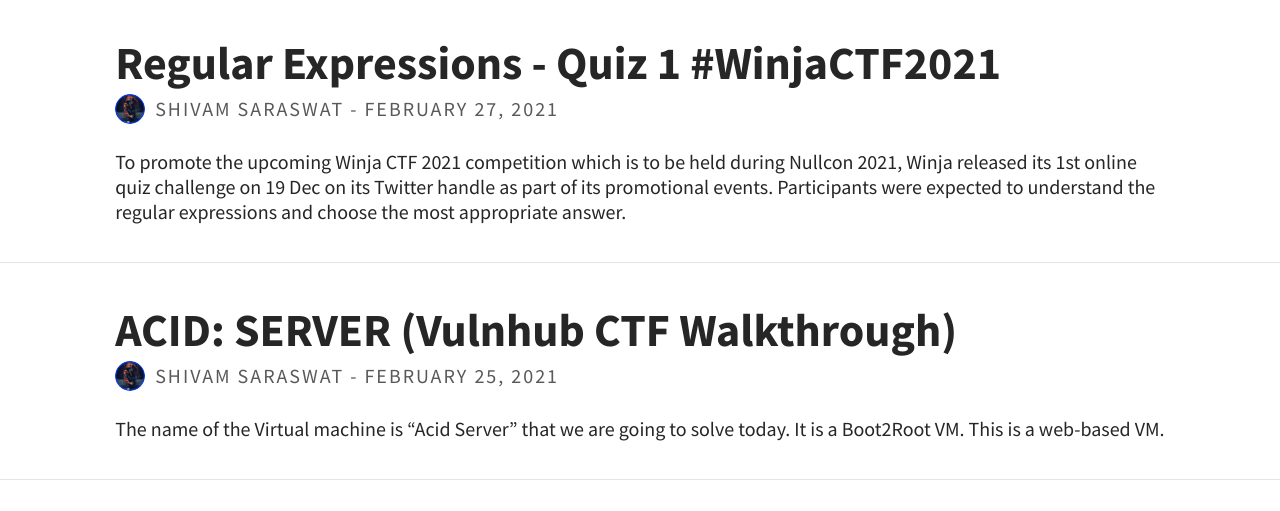
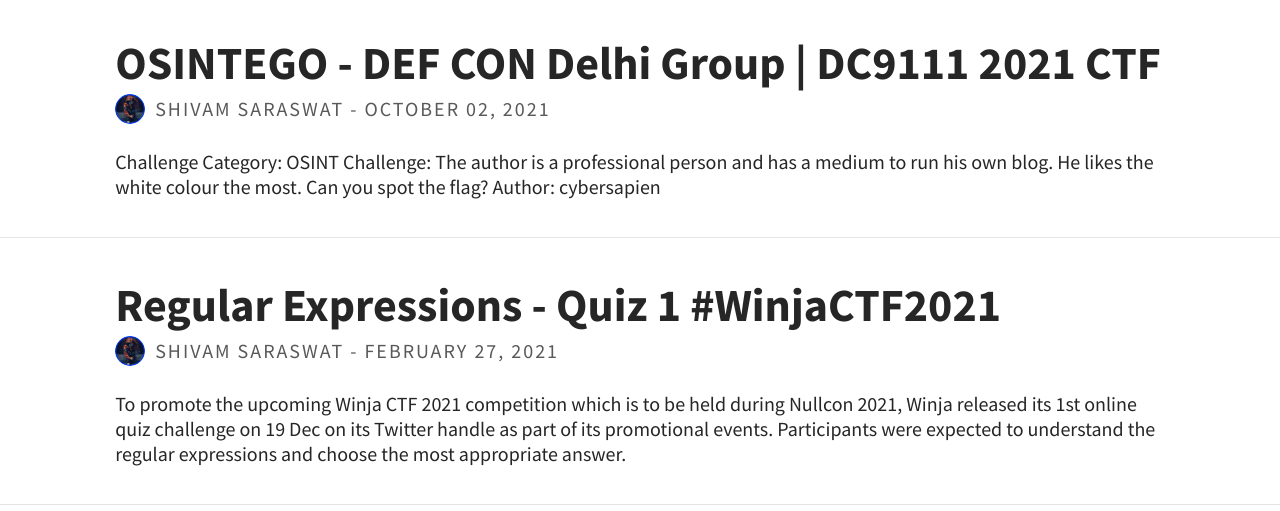
Before and after one commit to thecybersapien/thecybersapien.github.io, a Jekyll site: the page built from index.html, in a window 1280 px wide and 900 px high, cut to the strip 389-900 px from the top of the window. Built offline with Jekyll 4.4.1, drawn with Linux system fonts in a browser that asks for light colours; the list of posts is cut into pages by our own code.

Commit message:
added OSINTEGO writeup

````diff
--- /dev/null
+++ b/_posts/2021-10-02-osintego-writeup.md
@@ -0,0 +1,93 @@
+---
+layout: post
+title: 'OSINTEGO - DEF CON Delhi Group | DC9111 2021 CTF'
+tags: [DC9111, DEF CON, CTF]
+color: rgb(50,180,50)
+permalink: osintego-writeup/
+author: shivamsaraswat
+excerpt_separator: <!--more-->
+---
+
+<!-- <center><img src="/assets/img/feature-img/vulnhub.png" alt="Machine Information"></center> -->
+<br>
+**Challenge Category: OSINT**
+
+**Challenge:**
+The author is a professional person and has a medium to run his own blog. He likes the white colour the most. Can you spot the flag?
+<br>Author: cybersapien
+
+<!--more-->
+
+<hr>
+
+<h1 id="contents-">Contents <a name="top"></a></h1>
+* TOC
+{:toc}
+
+<hr>
+
+## Overview
+
+This challenge includes OSINT and Steganography, that’s why its name is **OSINTEGO**.<br>
+I created this challenge as part of DC9111 2021 CTF.
+
+<hr>
+
+<!-- ## Strategy to Solve
+
+- Network Scanning (arp-scan, Nmap)
+- Take root access and capture the flag -->
+
+<!-- <hr> -->
+
+## How to Solve
+
+1). "*Professional*" means a professional platform which means LinkedIn and author name is given in the challenge, so go to LinkedIn of author - **[https://www.linkedin.com/in/cybersapien/](https://www.linkedin.com/in/cybersapien/)**
+
+2). We can see 3 blogs links in the featured section.
+<center><img src="/assets/img/ctf/dc9111-2021/featured-section.png" alt="Featured Section"></center>
+
+3). "*own blog*" means blog hosted on own domain, so go to **[cybersapien.tech](https://cybersapien.tech/)**.
+
+4). See the source code of the web page.
+<center><img src="/assets/img/ctf/dc9111-2021/source-code.png" alt="Featured Section"></center>
+
+5). "*white colour*" means White Space Steganography. Select all the text and we can see a weird thing that a long blank line selected as a text.
+
+6). Copy this line, and paste it in Sublime Text or VS code editor.
+
+7). Select the pasted text, this will highlight the text.
+<center><img src="/assets/img/ctf/dc9111-2021/selected-text.png" alt="Featured Section"></center>
+
+8).	We can see tabs (arrow) and spaces.
+
+9).	Tabs and spaces can be converted to binary, tabs to 0 and spaces to 1, using the following Python script-
+
+```
+pasted_text = "	 				  	  	    	  	   		  		   	   		 		  				 	   	 			   	 	 	  	  			  				 	   	 			  	 		 	  	    	  	   		   		  		 				 		 				 		 				 				 	 		 	  		 	  	    	   	 	 		 						  		   	  	    	   	 				 						  	 		 	   	 				 						   		 		  	 		 	  		   	  	 				   	 				 	   					 	 		 		 				  		 	 	   		 		  		 	 		 						  	 		 	   		  		 						    		 	  	    	   	 	 	   		 			 						  		  		  	  			  				 	  		   		 	  	 				 	 		  		 			  			  	 	     		   		 		  			 		  			 		  			 	    	  	 	  		 	 		    	 	 	 	 	 	     	 					 	 	 		 		 			 	 	 	     	 		    	 	 		  	 		 		 	 		   		 	 	 			 	     	 		  	 	 					 	 	 		  	 	 	 			 			 	 	 	 		 		     	 "
+print(pasted_text.replace('\t', '0').replace(' ', '1'))
+```
+<center><img src="/assets/img/ctf/dc9111-2021/python-script.png" alt="Featured Section"></center>
+
+10). We will get a text containing 0's and 1's, we can convert it to ASCII using website - **[https://www.convertbinary.com/to-text](https://www.convertbinary.com/to-text/)**.
+<center><img src="/assets/img/ctf/dc9111-2021/convert-to-text.png" alt="Featured Section"></center>
+
+
+<hr>
+
+This is the flag.<br>
+This confirms that we have successfully completed the challenge.
+
+<hr>
+
+**I hope, this post helped you to solve this CTF easily and you must have learned something new.**
+
+**Feel free to [contact me](/contact/) for any suggestions and feedbacks. I would really appreciate those.**
+
+Thank you for reading!
+
+You can also **[Buy Me A Coffee](https://www.buymeacoffee.com/cybersapien)** if you love the content and want to support this blog page!
+
+<script type="text/javascript" src="https://cdnjs.buymeacoffee.com/1.0.0/button.prod.min.js" data-name="bmc-button" data-slug="cybersapien" data-color="#FFDD00" data-emoji=""  data-font="Cookie" data-text="Buy me a coffee" data-outline-color="#000000" data-font-color="#000000" data-coffee-color="#ffffff" ></script>
+
+<a href="#top" style="float: right"><strong>Back to Top⮭</strong> </a>
````
Also changed, not shown: pages/about.md (+1 -1 lines), assets/img/ctf/dc9111-2021/convert-to-text.png (added), assets/img/ctf/dc9111-2021/featured-section.png (added), assets/img/ctf/dc9111-2021/python-script.png (added), assets/img/ctf/dc9111-2021/selected-text.png (added), assets/img/ctf/dc9111-2021/source-code.png (added).
